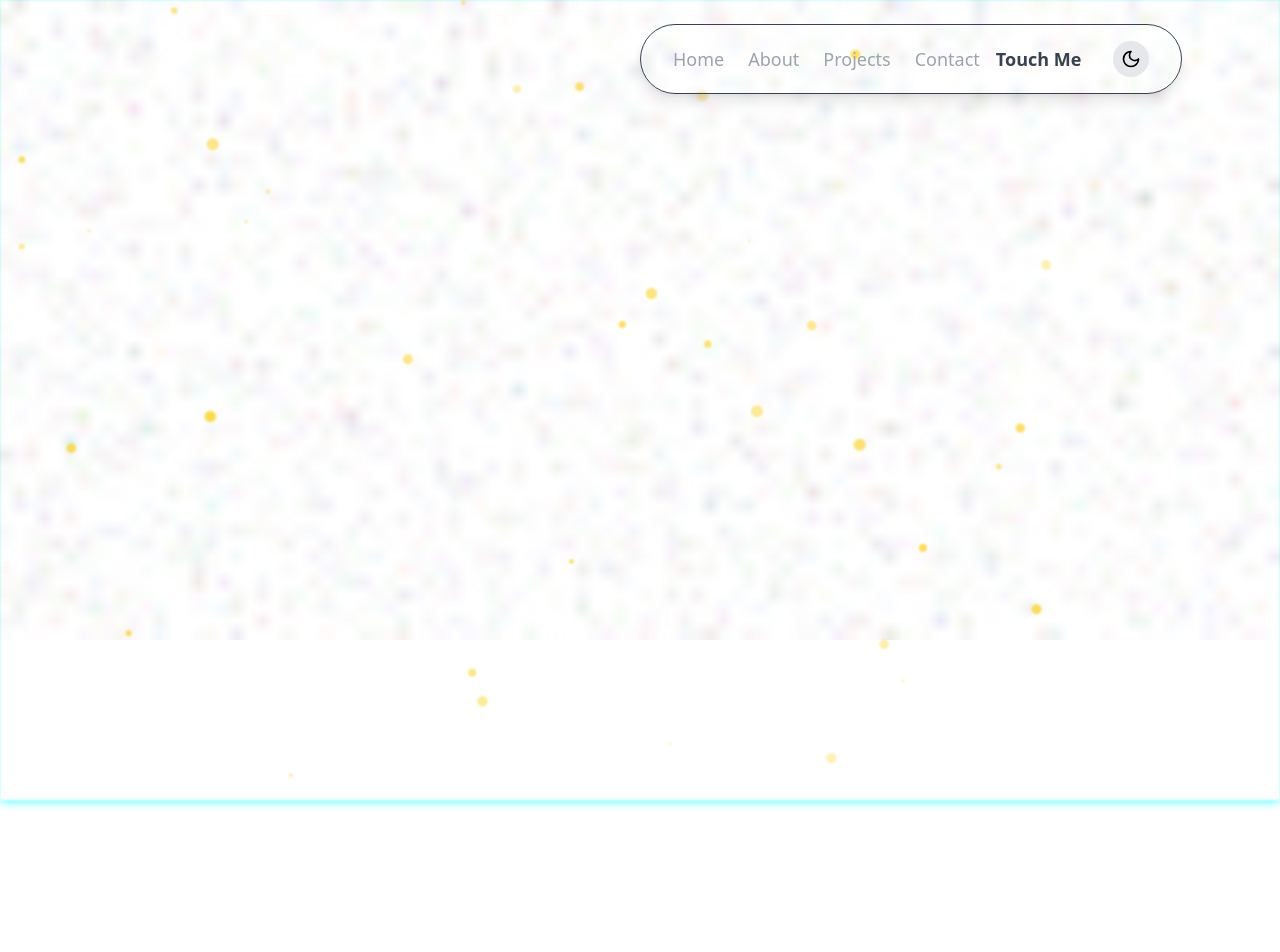
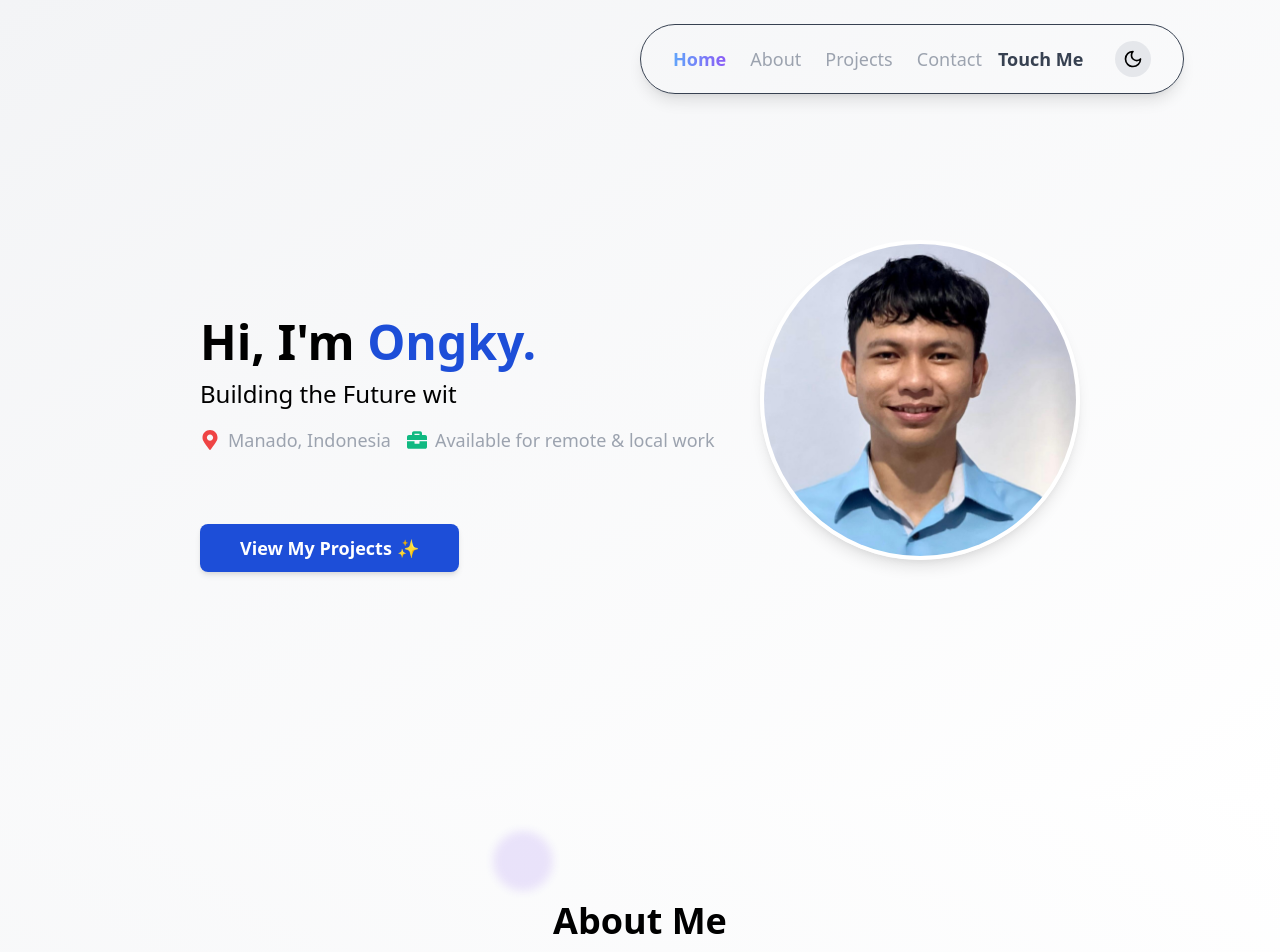
Before and after one commit to Ongky2910/portfolio, a React (Vite) app: page /home in a window 1280 px wide. Shown: the top 952 px of the page. Before the commit the page ends 800 px from the top, so only its background shows below. Built offline with nearby package versions, Linux system fonts and the light colour scheme.

Commit message:
fixing fetch bug

```diff
--- a/src/App.jsx
+++ b/src/App.jsx
@@ -1,4 +1,9 @@
-import { BrowserRouter as Router, Routes, Route, useLocation } from "react-router-dom";
+import {
+  BrowserRouter as Router,
+  Routes,
+  Route,
+  useLocation,
+} from "react-router-dom";
 import { createContext, useState, useEffect } from "react";
 import { HelmetProvider } from "react-helmet-async";
 import Navbar from "./components/Navbar";
@@ -16,6 +21,7 @@ function App() {
   });
 
   useEffect(() => {
+    console.log("Dark Mode:", darkMode);
     if (darkMode) {
       document.documentElement.classList.add("dark");
       localStorage.setItem("theme", "dark");
@@ -27,7 +33,13 @@ function App() {
 
   return (
     <ThemeContext.Provider value={{ darkMode, setDarkMode }}>
-      <div className={darkMode ? "bg-black text-white relative" : "bg-white text-black relative"}>
+      <div
+        className={
+          darkMode
+            ? "bg-black text-white relative"
+            : "bg-white text-black relative"
+        }
+      >
         <HelmetProvider>
           <Router>
             {/* 🔥 Tambahkan div pembungkus supaya tidak menutupi elemen lain */}
@@ -58,7 +70,15 @@ function AnimatedRoutes() {
     <AnimatePresence mode="wait">
       <Routes location={location} key={location.pathname}>
         <Route path="/" element={<Home activeSection={activeSection} />} />
-        <Route path="/about" element={<About activeSection={activeSection} />} />
+        <Route
+          path="/home"
+          element={<Home activeSection={activeSection} />}
+        />{" "}
+        {/* Tambahkan rute ini */}
+        <Route
+          path="/about"
+          element={<About activeSection={activeSection} />}
+        />
       </Routes>
     </AnimatePresence>
   );
--- a/src/components/Hero.jsx
+++ b/src/components/Hero.jsx
@@ -91,7 +91,7 @@ const Hero = () => {
           className={`px-10 py-3 rounded-lg text-lg z-10 transition font-semibold shadow-md relative top-20
             ${
               darkMode
-                ? "bg-blue-500 hover:bg-blue-300 text-white"
+                ? "bg-blue-500 hover:bg-blue-600 text-white"
                 : "bg-blue-700 hover:bg-blue-500 text-white"
             }`}
           initial={{ opacity: 0 }}
--- a/src/components/Particles.jsx
+++ b/src/components/Particles.jsx
@@ -7,7 +7,7 @@ const GlowingParticles = () => {
     console.log("Particles engine loaded!");
     await loadSlim(engine);
   }, []);
-
+  console.log("Rendering GlowingParticles");
   return (
     <Particles
       id="tsparticles"
--- a/src/components/Projects.jsx
+++ b/src/components/Projects.jsx
@@ -59,12 +59,12 @@ const Projects = () => {
     visible: {
       opacity: 1,
       y: 0,
-      transition: { duration: 1, ease: "easeInOut" }, // Durasi lebih lama dan easing lebih smooth
+      transition: { duration: 1, ease: "easeInOut" },
     },
   };
 
   const flipIn = {
-    hidden: { opacity: 0, rotateY: -90 }, // Mulai terbalik
+    hidden: { opacity: 0, rotateY: -90 },
     visible: { opacity: 1, rotateY: 0, transition: { duration: 1, ease: "easeOut" } },
   };
 
```
